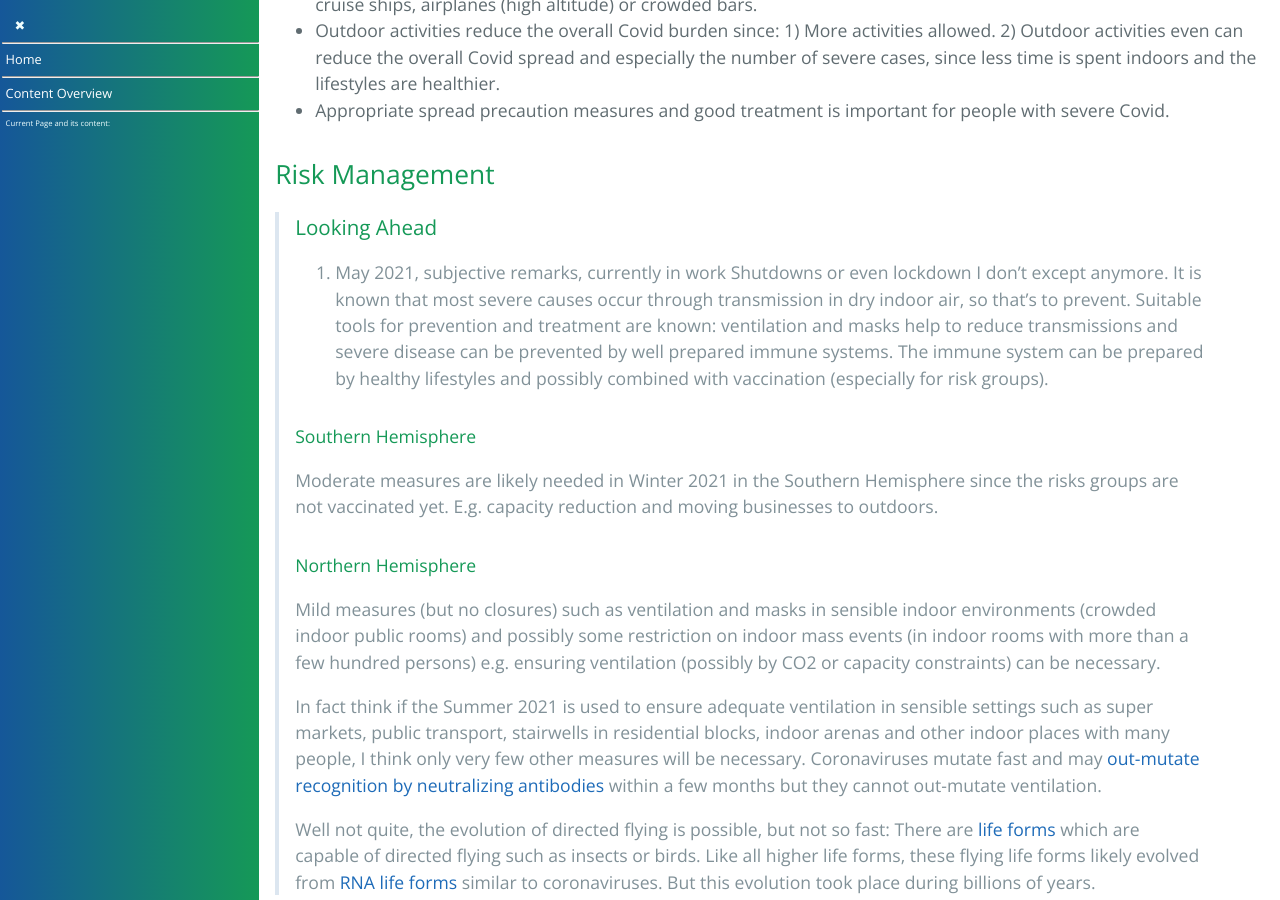
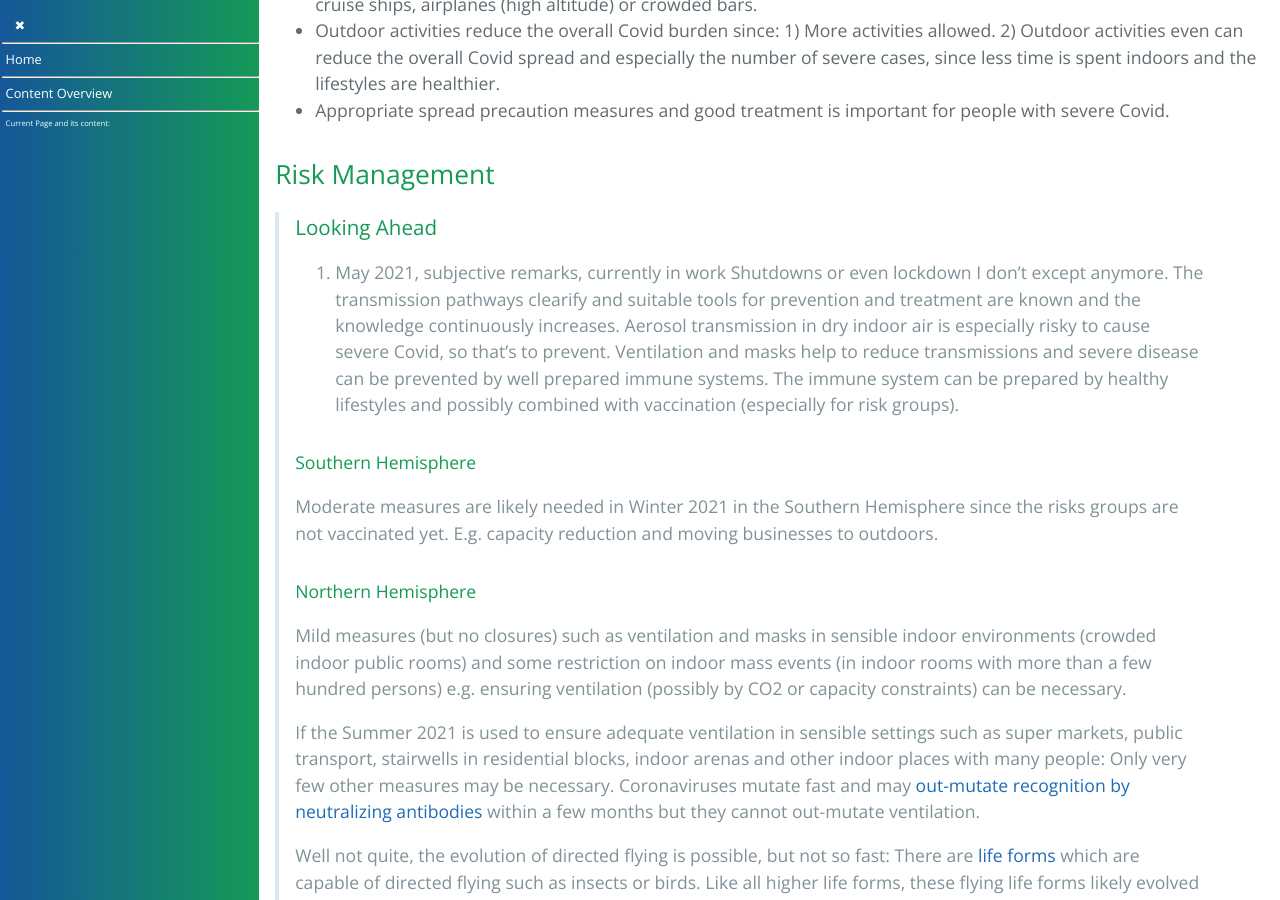
Before and after one commit to forestgrape/coronavirus, a Jekyll site: the page built from 7_social/controlling.md, in a window 1280 px wide and 900 px high, scrolled down 3777 px. Built offline with Jekyll 4.4.1, drawn with Linux system fonts in a browser that asks for light colours; our own code applies the rules of GitHub Pages for plain Markdown files.

Commit message:
Update controlling.md
clarified section Looking Ahead

```diff
--- a/7_social/controlling.md
+++ b/7_social/controlling.md
@@ -106,15 +106,15 @@ Adequate prevention measures take the the seasonality into account. In moderate
 
 > ### Looking Ahead
 > 23. May 2021, subjective remarks, currently in work
-> Shutdowns or even lockdown I don't except anymore. It is known that most severe causes occur through transmission in dry indoor air, so that's to prevent. Suitable tools for prevention and treatment are known: ventilation and masks help to reduce transmissions and severe disease can be prevented by well prepared immune systems. The immune system can be prepared by healthy lifestyles and possibly combined with vaccination (especially for risk groups).
+> Shutdowns or even lockdown I don't except anymore. The transmission pathways clearify and suitable tools for prevention and treatment are known and the knowledge continuously increases. Aerosol transmission in dry indoor air is especially risky to cause severe Covid, so that's to prevent. Ventilation and masks help to reduce transmissions and severe disease can be prevented by well prepared immune systems. The immune system can be prepared by healthy lifestyles and possibly combined with vaccination (especially for risk groups).
 >
 > #### Southern Hemisphere
 > Moderate measures are likely needed in Winter 2021 in the Southern Hemisphere since the risks groups are not vaccinated yet. E.g. capacity reduction and moving businesses to outdoors.
 >
 > #### Northern Hemisphere
-> Mild measures (but no closures) such as ventilation and masks in sensible indoor environments (crowded indoor public rooms) and possibly some restriction on indoor mass events (in indoor rooms with more than a few hundred persons) e.g. ensuring ventilation (possibly by CO2 or capacity constraints) can be necessary.
+> Mild measures (but no closures) such as ventilation and masks in sensible indoor environments (crowded indoor public rooms) and some restriction on indoor mass events (in indoor rooms with more than a few hundred persons) e.g. ensuring ventilation (possibly by CO2 or capacity constraints) can be necessary.
 >
-> In fact think if the Summer 2021 is used to ensure adequate ventilation in sensible settings such as super markets, public transport, stairwells in residential blocks, indoor arenas and other indoor places with many people, I think only very few other measures will be necessary. Coronaviruses mutate fast and may [out-mutate recognition by neutralizing antibodies](../4_immunological/immune_evasion.md) within a few months but they cannot out-mutate ventilation.
+> If the Summer 2021 is used to ensure adequate ventilation in sensible settings such as super markets, public transport, stairwells in residential blocks, indoor arenas and other indoor places with many people: Only very few other measures may be necessary. Coronaviruses mutate fast and may [out-mutate recognition by neutralizing antibodies](../4_immunological/immune_evasion.md) within a few months but they cannot out-mutate ventilation.
 >
 >   Well not quite, the evolution of directed flying is possible, but not so fast: There are [life forms](../2_biological/life-forms.md) which are capable of directed flying such as insects or birds. Like all higher life forms, these flying life forms likely evolved from [RNA life forms](../2_biological/life-forms.md#ssrna) similar to coronaviruses. But this evolution took place during billions of years.
 
```
